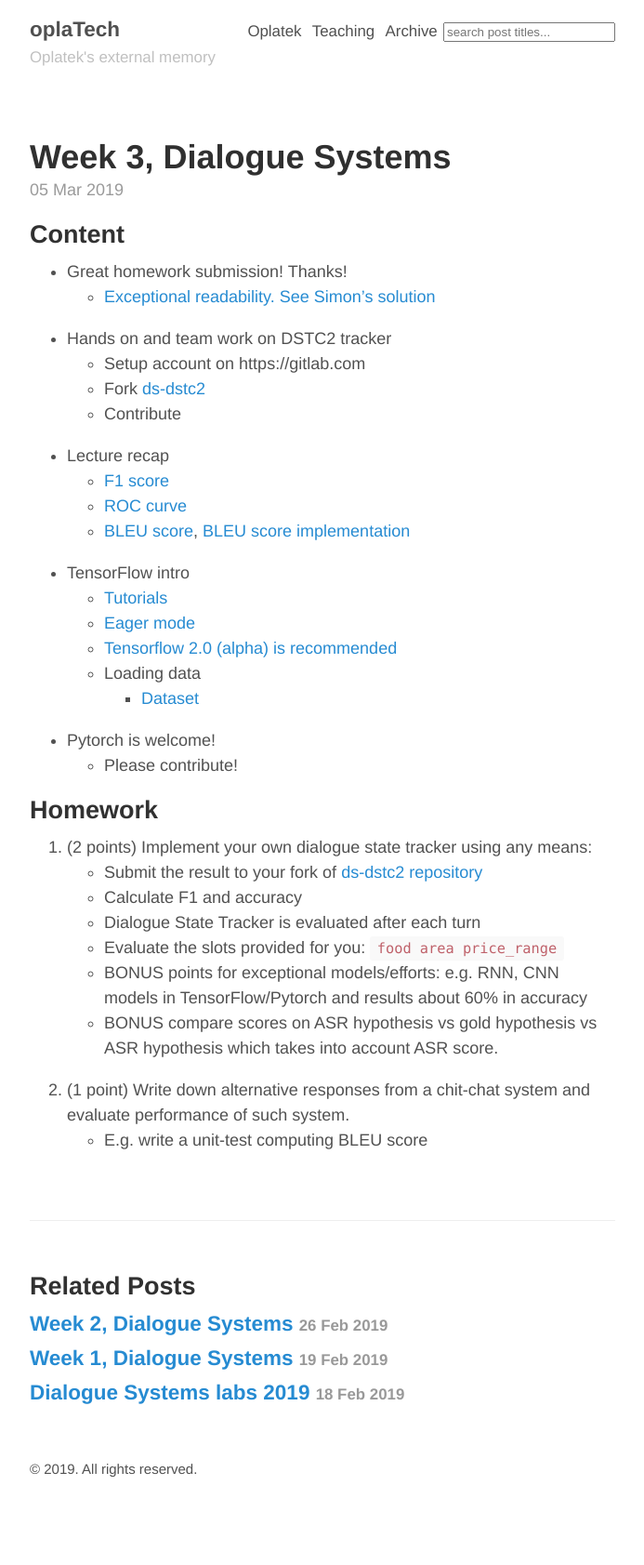
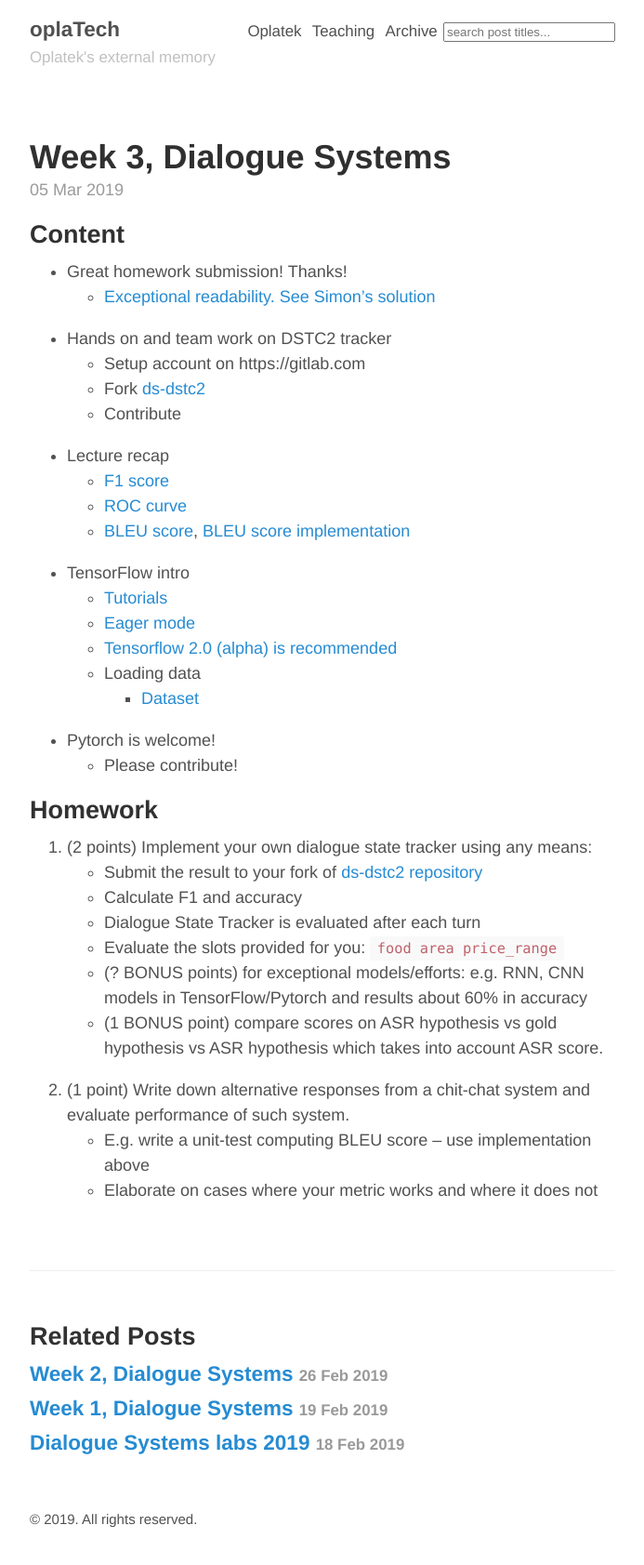
Before and after one commit to oplatek/oplatek.github.io, a Jekyll site: the page built from _posts/2019-03-05-ds-lab-3.md, in a window 1280 px wide. Shown: the whole page at 93% size, without its empty margins (293-986 px from the left). Built offline with Jekyll 4.4.1, drawn with Linux system fonts in a browser that asks for light colours; before the commit the page ends 1629 px from its top, so only the background shows below that.

Commit message:
more details for week 3 hw

```diff
--- a/_posts/2019-03-05-ds-lab-3.md
+++ b/_posts/2019-03-05-ds-lab-3.md
@@ -37,7 +37,8 @@ tags: Mff, School, Labs, DS, dialogue systems
     - Calculate F1 and accuracy
     - Dialogue State Tracker is evaluated after each turn
     - Evaluate the slots provided for you: `food area price_range`
-    - BONUS points for exceptional models/efforts: e.g. RNN, CNN models in TensorFlow/Pytorch and results about 60% in accuracy
-    - BONUS compare scores on ASR hypothesis vs gold hypothesis vs ASR hypothesis which takes into account ASR score.
+    - (? BONUS points) for exceptional models/efforts: e.g. RNN, CNN models in TensorFlow/Pytorch and results about 60% in accuracy
+    - (1 BONUS point) compare scores on ASR hypothesis vs gold hypothesis vs ASR hypothesis which takes into account ASR score.
 2. (1 point) Write down alternative responses from a chit-chat system and evaluate performance of such system.
-    - E.g. write a unit-test computing BLEU score
+    - E.g. write a unit-test computing BLEU score -- use implementation above
+    - Elaborate on cases where your metric works and where it does not
```
